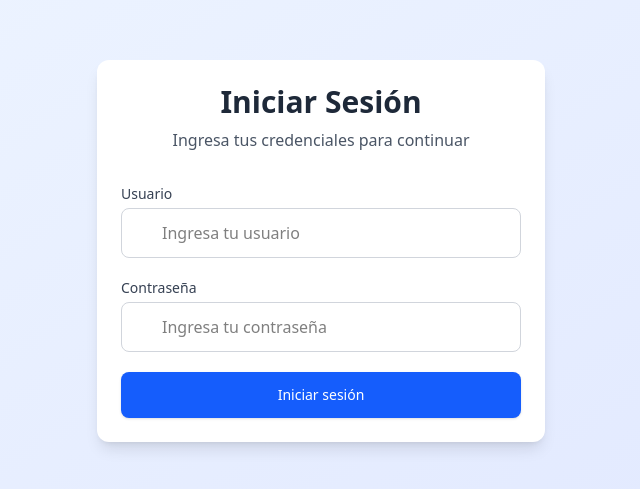
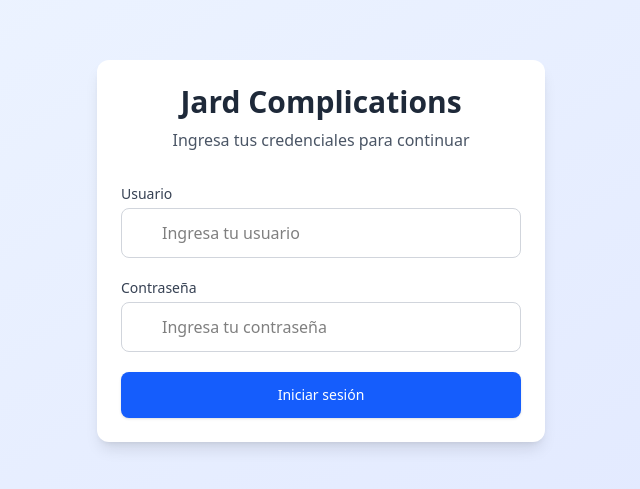
Before and after one commit to pcristhian/izitwo, a Next.js app: page /components/loginForm in a window 1280 px wide. Shown: the part 149-638 px from the top of the page, without its empty margins (319-959 px from the left). Built offline with nearby package versions, Linux system fonts and the light colour scheme; no server answers.

Commit message:
login cambio

```diff
--- a/src/app/components/dashboard/dashboardContent.js
+++ b/src/app/components/dashboard/dashboardContent.js
@@ -5,8 +5,6 @@ import Resumen from "./opt/resumen";
 import RegistrarVentas from "./opt/registrarVentas";
 import Vendedores from "./opt/vendedores";
 import Inventarios from "./opt/inventarios";
-
-
 import ReporteInventario from "./opt/reporteInventario";
 
 import { supabase } from "../../lib/supabase";
--- a/src/app/components/loginForm/page.js
+++ b/src/app/components/loginForm/page.js
@@ -50,9 +50,24 @@ export default function LoginForm() {
                 className="bg-white p-6 rounded-xl shadow-lg w-full max-w-md"
             >
                 <div className="text-center mb-8">
-                    <h1 className="text-3xl font-bold text-gray-800">Iniciar Sesión</h1>
-                    <p className="text-gray-600 mt-2">Ingresa tus credenciales para continuar</p>
+                    <motion.h1
+                        initial={{ opacity: 0, y: -20 }}
+                        animate={{ opacity: 1, y: 0 }}
+                        transition={{ duration: 0.6, ease: "easeOut" }}
+                        className="text-3xl font-bold text-gray-800"
+                    >
+                        Jard Complications
+                    </motion.h1>
+                    <motion.p
+                        initial={{ opacity: 0, y: -10 }}
+                        animate={{ opacity: 1, y: 0 }}
+                        transition={{ delay: 0.2, duration: 0.6, ease: "easeOut" }}
+                        className="text-gray-600 mt-2"
+                    >
+                        Ingresa tus credenciales para continuar
+                    </motion.p>
                 </div>
+
 
                 <form onSubmit={handleSubmit} className="space-y-5">
                     <AnimatePresence>
```
